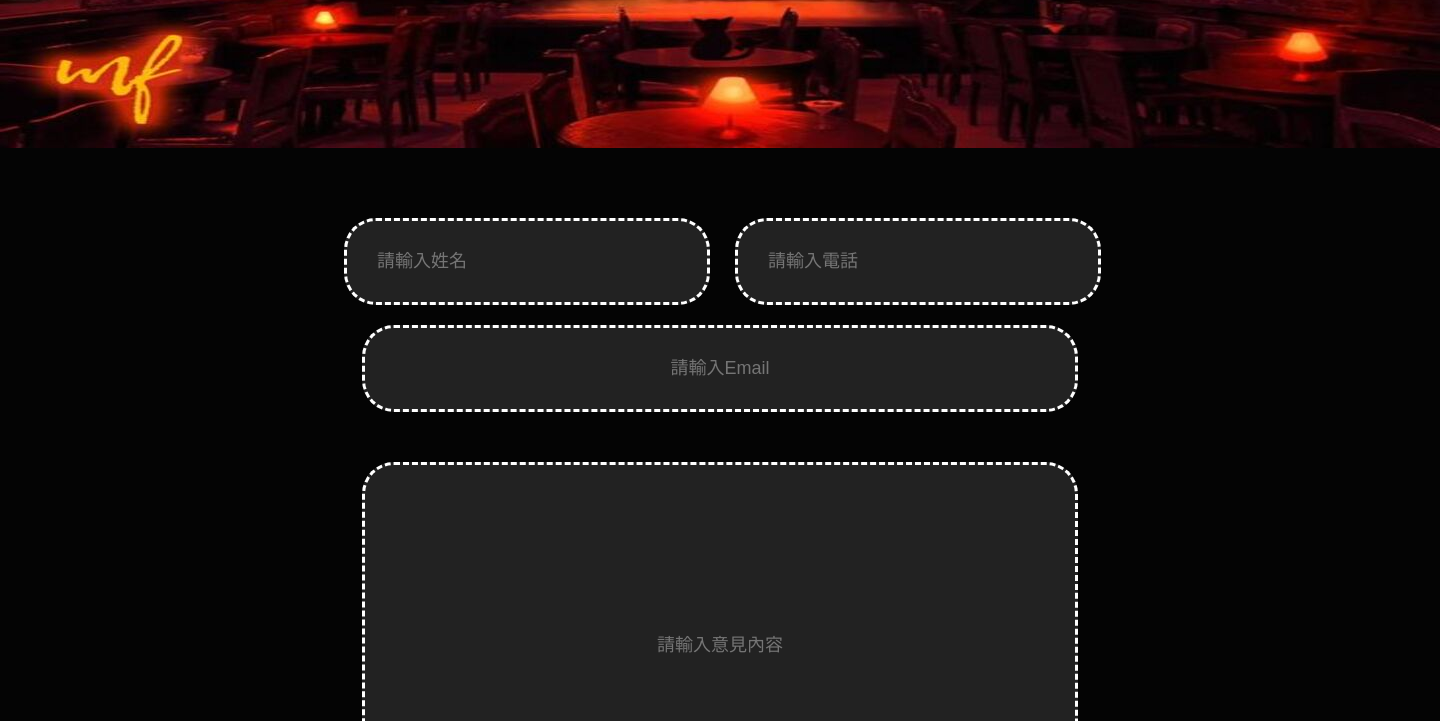
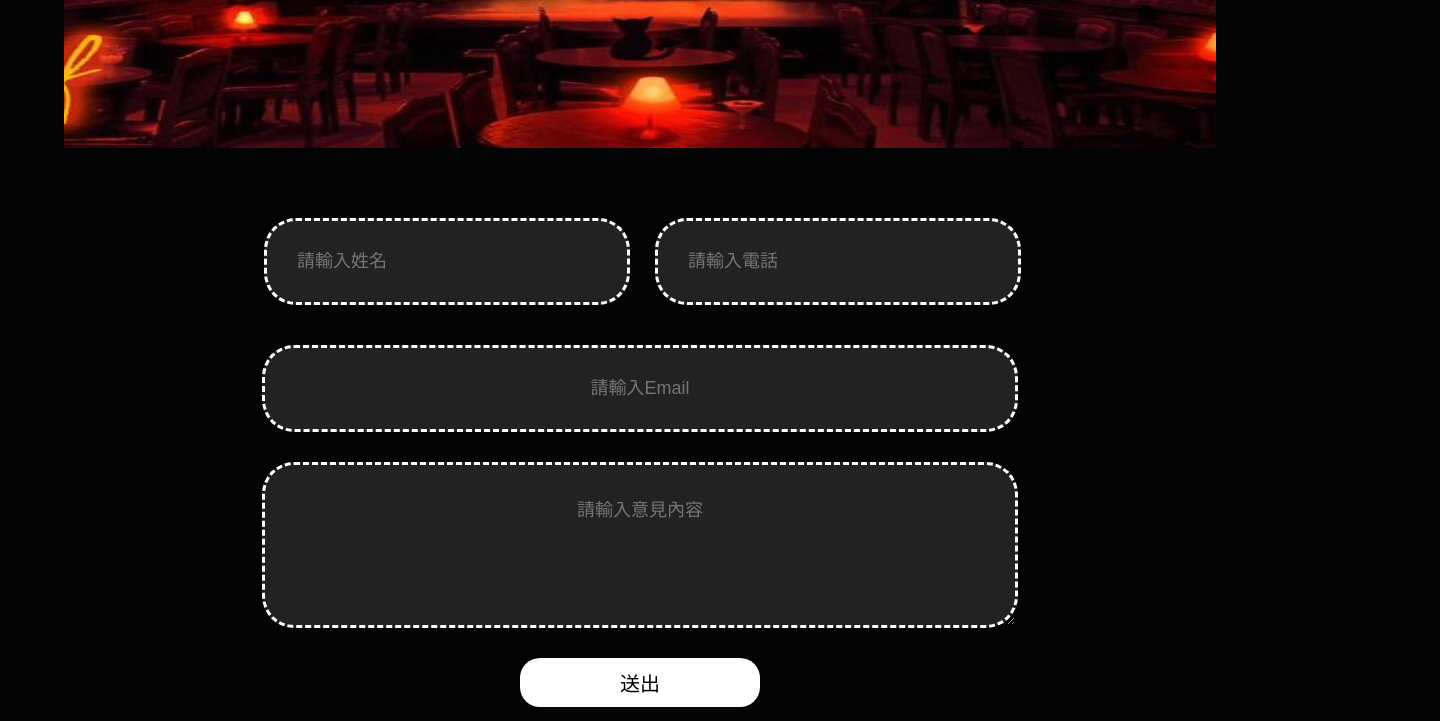
Before and after one commit to peoplelike58/MyProject, a plain HTML site: page ContactPage.html in a window 1280 px wide. Shown: the part 342-1063 px from the top of the page, 1440 px wide, since content can reach past the window. Drawn offline with Linux system fonts and the light colour scheme.

Commit message:
fixed all css width size

```diff
--- a/ContactPage.html
+++ b/ContactPage.html
@@ -79,10 +79,10 @@
             </ul>
 
 
-            <input type="text" class="userEmail" placeholder="請輸入Email">
+            <input type="email" class="userEmail" placeholder="請輸入Email">
 
 
-            <input type="text" class="userCont" placeholder="請輸入意見內容">
+            <textarea name="userCont" class="userCont" placeholder="請輸入意見內容"></textarea>
 
 
             <button>送出</button>
--- a/css/ContactPage.css
+++ b/css/ContactPage.css
@@ -5,7 +5,7 @@ body {
 }
 
 .wrapper {
-    width: 1440px;
+    width: 90%;
     margin: 0 auto;
     /* border: 1px solid red; */
 }
@@ -13,7 +13,7 @@ body {
 /* contactTop */
 
 .contactTop{
-    width: 1440px;
+    width: 100%;
     height: 400px;
     background-image: url(../img/big_pic.jpg);
     background-size: cover;
@@ -39,7 +39,7 @@ body {
 }
 
 .contactIndex{
-    width: 1000px;
+    width: 100%;
     height: auto;
     margin-top: 10px;
     border-radius: 20px;
@@ -58,7 +58,7 @@ body {
 
 .contactIndex ul li input{
     width: 300px;
-    color: black;
+    color: white;
     font-size: 18px;
     font-weight: 400;
     background: #222;
@@ -73,8 +73,8 @@ body {
 
 .userEmail,
 .userCont {
-    width: 650px;
-    color: black;
+    width: 690px;
+    color: white;
     font-size: 18px;
     font-weight: 400;
     background: #222;
@@ -90,12 +90,13 @@ body {
 }
 
 .userEmail {
-    margin-bottom: 50px;
+    margin-bottom: 30px;
+    margin-top: 30px;
 }
 
 .userCont {
-    width: 650px;
-    height: 300px;
+    width: 690px;
+    height: 100px;
     margin-top: 0;
 }
 
--- a/css/Events.css
+++ b/css/Events.css
@@ -5,14 +5,14 @@ body {
 }
 
 .wrapper {
-    width: 1440px;
+    width: 90%;
     margin: 0 auto;
 }
 
 /* main-top區域 */
 
 .eventWrapper{
-    width: 1440px;
+    width: 100%;
     height: 400px;
     background-image: url(../img/big_pic3.jpg);
     background-size: cover;
@@ -32,14 +32,14 @@ body {
 /* 活動區塊區域 */
 
 .eventMain{
-    width: 1440px;
+    width: 100%;
     height: 800px;
     justify-content: center;
     display: flex;
 }
 
 .listWrapper{
-    width: 1200px;
+    width: 90%;
     background-color: #222;
     border-radius: 20px;
     margin: 50px auto;
--- a/css/MenuPage.css
+++ b/css/MenuPage.css
@@ -5,7 +5,7 @@ body {
 }
 
 .wrapper {
-    width: 1440px;
+    width: 90%;
     margin: 0 auto;
     font-family: var(--text-style);
     color: var(--text-main-color);
@@ -14,7 +14,7 @@ body {
 /* main */
 
 .menuWrapper{
-    width: 1440px;
+    width: 100%;
     height: 820px;
     background-image: url(../img/menu_bgi.png);
     background-position: 50% 50%;
--- a/css/OnlineShop.css
+++ b/css/OnlineShop.css
@@ -5,7 +5,7 @@ body {
 }
 
 .wrapper {
-    width: 1440px;
+    width: 90%;
     margin: 0 auto;
 }
 
@@ -13,7 +13,7 @@ body {
 
 .shop{
     position: relative;
-    width: 1440px;
+    width: 100%;
     height: 400px;
     overflow: hidden;
 }
--- a/css/StorePage.css
+++ b/css/StorePage.css
@@ -5,14 +5,14 @@ body {
 }
 
 .wrapper {
-    width: 1440px;
+    width: 90%;
     margin: 0 auto;
 }
 
 /* main-top */
 
 .storeWrapper{
-    width: 1440px;
+    width: 100%;
     height: 400px;
     background-image: url(../img/big_pic.jpg);
     background-size: cover;
--- a/css/StoryPage.css
+++ b/css/StoryPage.css
@@ -5,14 +5,14 @@ body {
 }
 
 .wrapper {
-    width: 1440px;
+    width: 90%;
     margin: 0 auto;
     /* border: 1px solid red; */
 }
 
 /* main */
 .logoWrapper{
-    width: 1440px;
+    width: 100%;
     height: 400px;
     /* border: 2px solid red; */
 }
@@ -43,7 +43,7 @@ body {
 }
 
 .storyText p{
-    width: 1440px;
+    width: 100%;
     font-family: Verdana, Geneva, Tahoma, sans-serif;
     color: var(--text-main-color);
     font-size: 30px;
--- a/css/footer.css
+++ b/css/footer.css
@@ -4,7 +4,7 @@
 .topIcon ul{
     display: flex;
     align-items: center;
-    width: 1440px;
+    width: 100%;
     margin: 0 auto;
 }
 
@@ -22,7 +22,7 @@
 }
 
 .bottomText ul{
-    width: 1440px;
+    width: 100%;
     display: flex;
 }
 
--- a/css/header.css
+++ b/css/header.css
@@ -21,7 +21,7 @@
 }
 
 .top ul{
-    width: 1440px;
+    width: 100%;
     display: flex;
     margin-left: 45px;
 }
```
Also changed, not shown: css/HomePage.css (+7 -8 lines).
